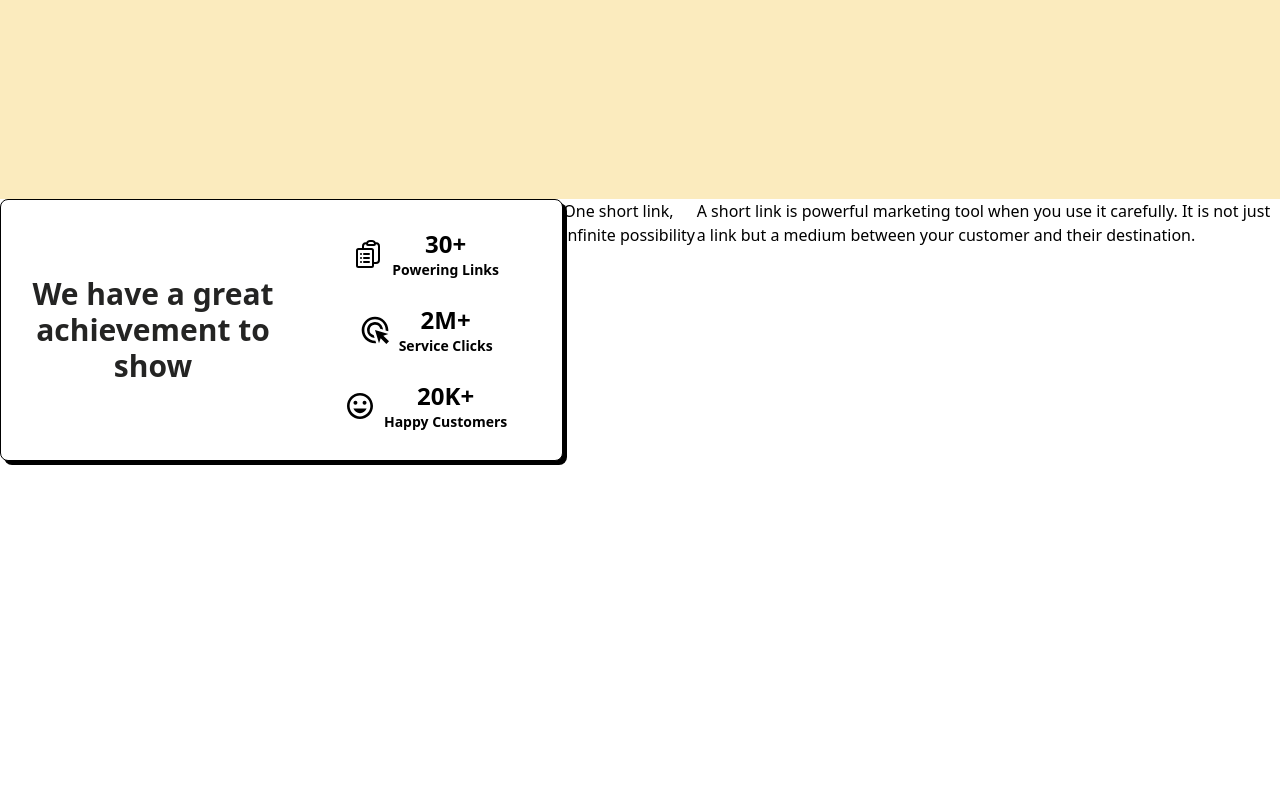
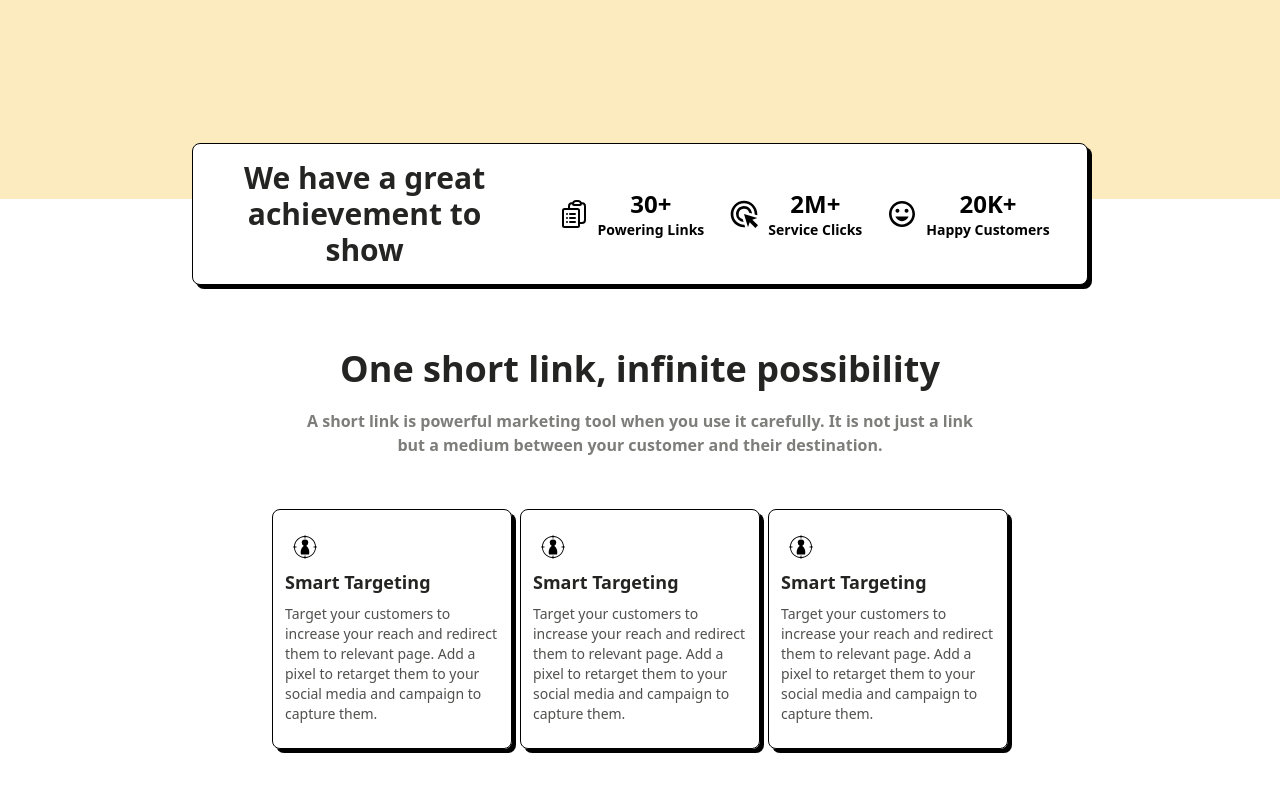
Before and after one commit to AbhayLonkar/url_shortner_frontend, a React (Vite) app: page / in a window 1280 px wide. Shown: the part 593-1384 px from the top of the page. Built offline with nearby package versions, Linux system fonts and the light colour scheme.

Commit message:
Enhanced UI

```diff
--- a/src/pages/HomePage.jsx
+++ b/src/pages/HomePage.jsx
@@ -2,6 +2,7 @@ import React from 'react'
 import {HiOutlineClipboardDocumentList} from "react-icons/hi2";
 import {MdAdsClick} from "react-icons/md";
 import {IoMdHappy} from "react-icons/io";
+import Card from "../components/Card.jsx";
 
 const HomePage = () => {
     return (
@@ -43,9 +44,9 @@ const HomePage = () => {
                 </div>
             </section>
 
-            <section id={'about'} className={'bg-white w-full relative h-[90vh] flex justify-center'}>
+            <section id={'about'} className={'bg-white w-full relative h-[90vh] flex items-center flex-col'}>
                 <div
-                    className={'bg-white flex justify-around items-center md:flex-row flex-col border p-2 py-4 rounded-lg shadow-[4px_4px_0_#000] h-min  md:max-w-4xl w-[80%]'}>
+                    className={'bg-white -mt-14 flex justify-around items-center md:flex-row flex-col border p-2 py-4 rounded-lg shadow-[4px_4px_0_#000] h-min  md:max-w-4xl w-[80%]'}>
                     <p className={'text-eerie-black text-3xl font-bold text-center md:w-1/3 md:min-w-72 '}>
                         We have a great achievement to show
                     </p>
@@ -73,10 +74,17 @@ const HomePage = () => {
                         </div>
                     </div>
                 </div>
-                <h2>One short link, infinite possibility</h2>
-                <p>A short link is powerful marketing tool when you use it carefully. It is not just a link but a medium
-                    between your customer and their destination.
+                <h2 className={'mt-16 text-4xl text-eerie-black font-bold text-center'}>One short link, infinite
+                    possibility</h2>
+                <p className={'font-semibold md:w-2xl text-center mt-5 text-eerie-black-700'}>
+                    A short link is powerful marketing tool when you use it carefully. It is not just a link but a
+                    medium between your customer and their destination.
                 </p>
+                <div className={'mt-10 flex p-3 justify-center items-center gap-2 flex-wrap '}>
+                    <Card/>
+                    <Card/>
+                    <Card/>
+                </div>
             </section>
         </div>
     )
```
